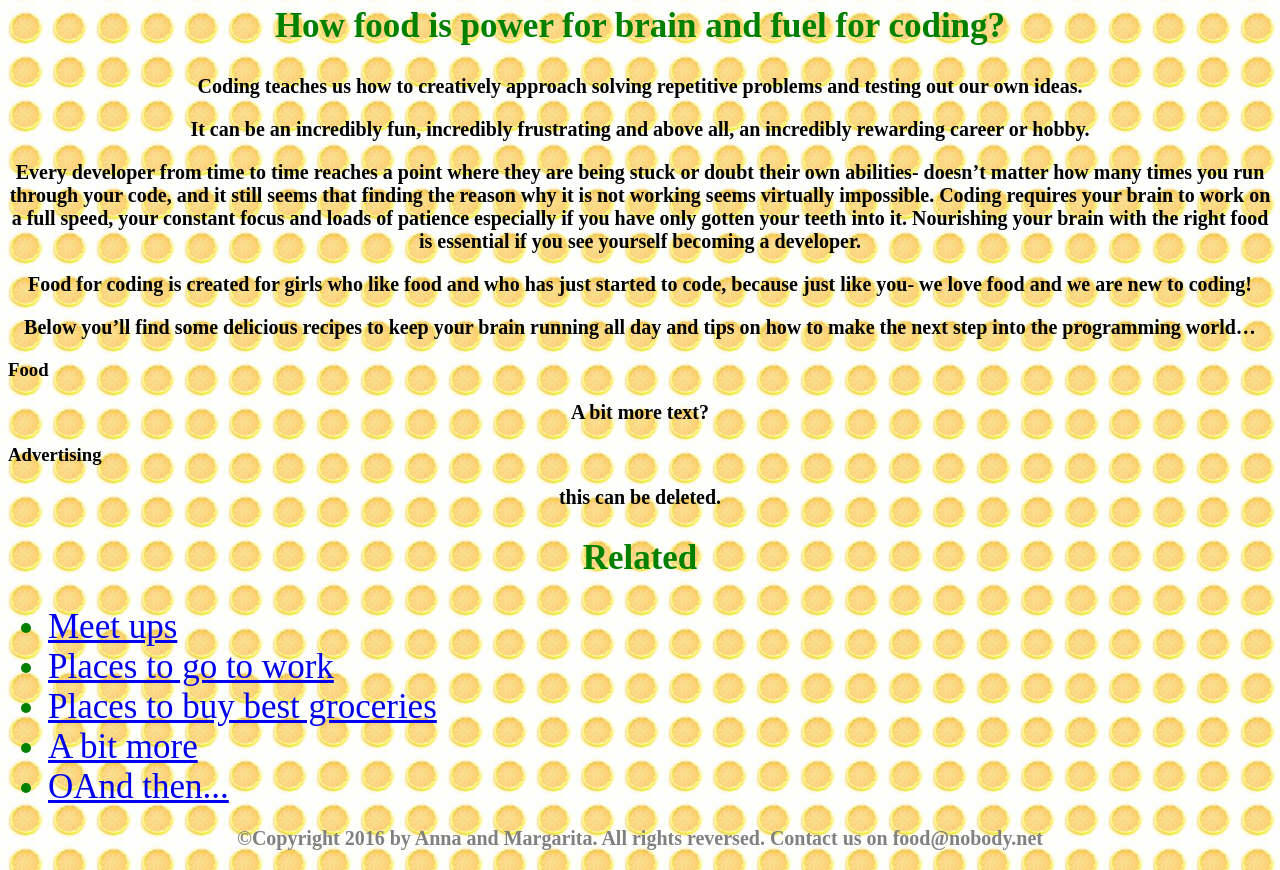
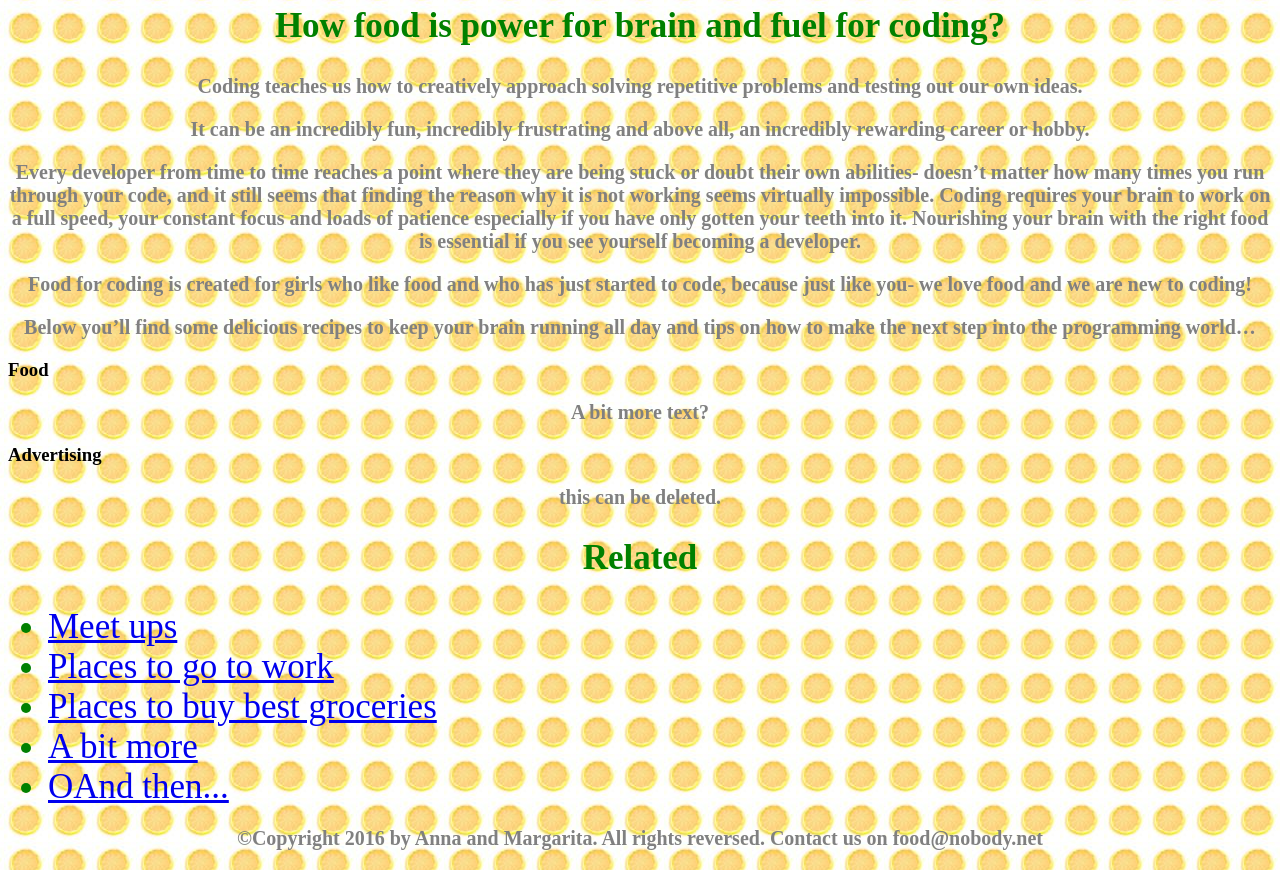
Before and after one commit to magnis/Food-for-coding, a plain HTML site: page index.html in a window 1280 px wide. Shown: the part 2282-3152 px from the top of the page. Drawn offline with Linux system fonts and the light colour scheme.

Commit message:
Update extrafont.css

```diff
--- a/extrafont.css
+++ b/extrafont.css
@@ -56,6 +56,6 @@ margin: 0 10px;}
 p{
 text-align: center;
 	font-size: 20px;
-	color: dark-gray;
+	color: gray;
 	font-weight: bold;
 }
```
